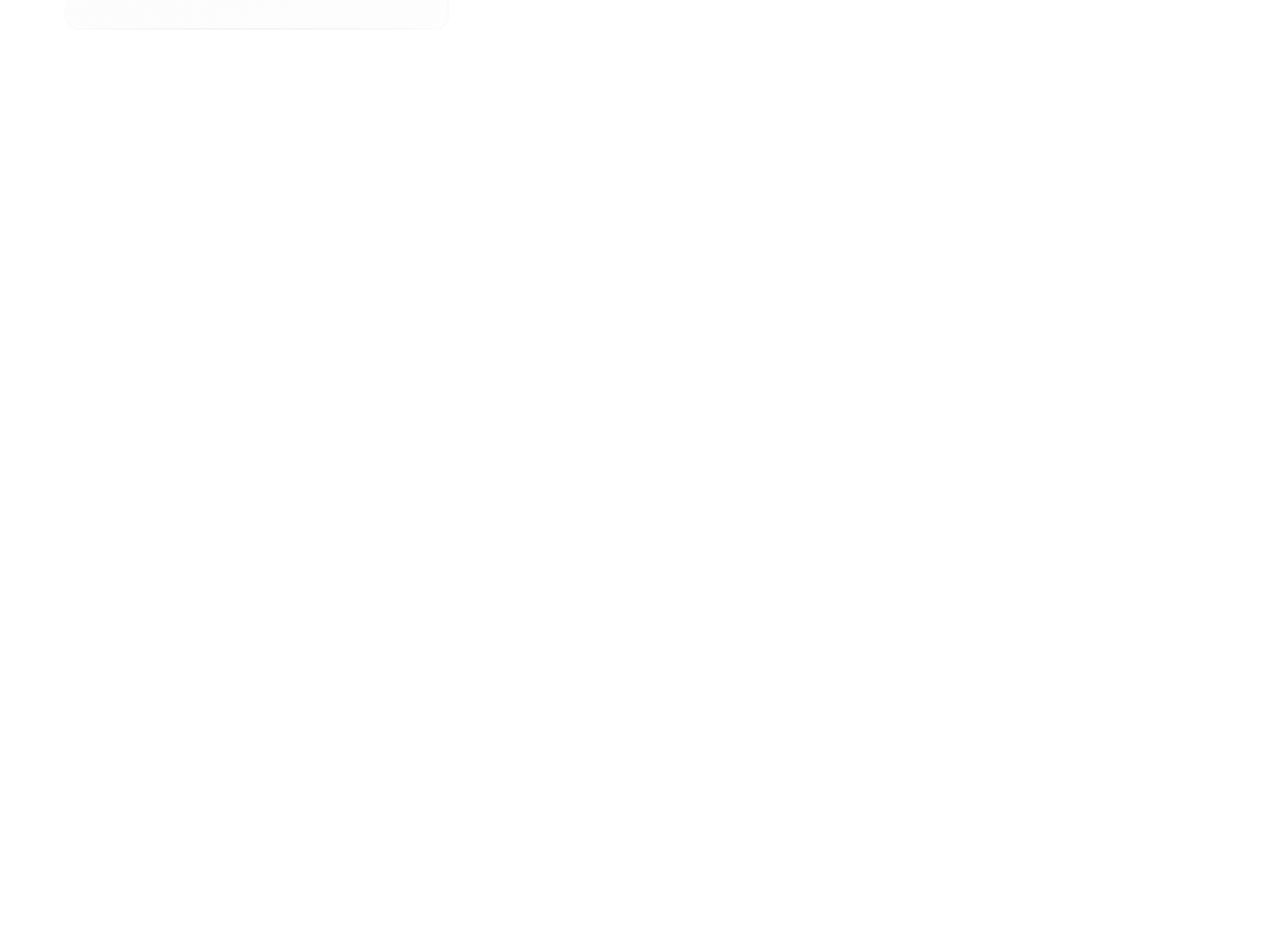
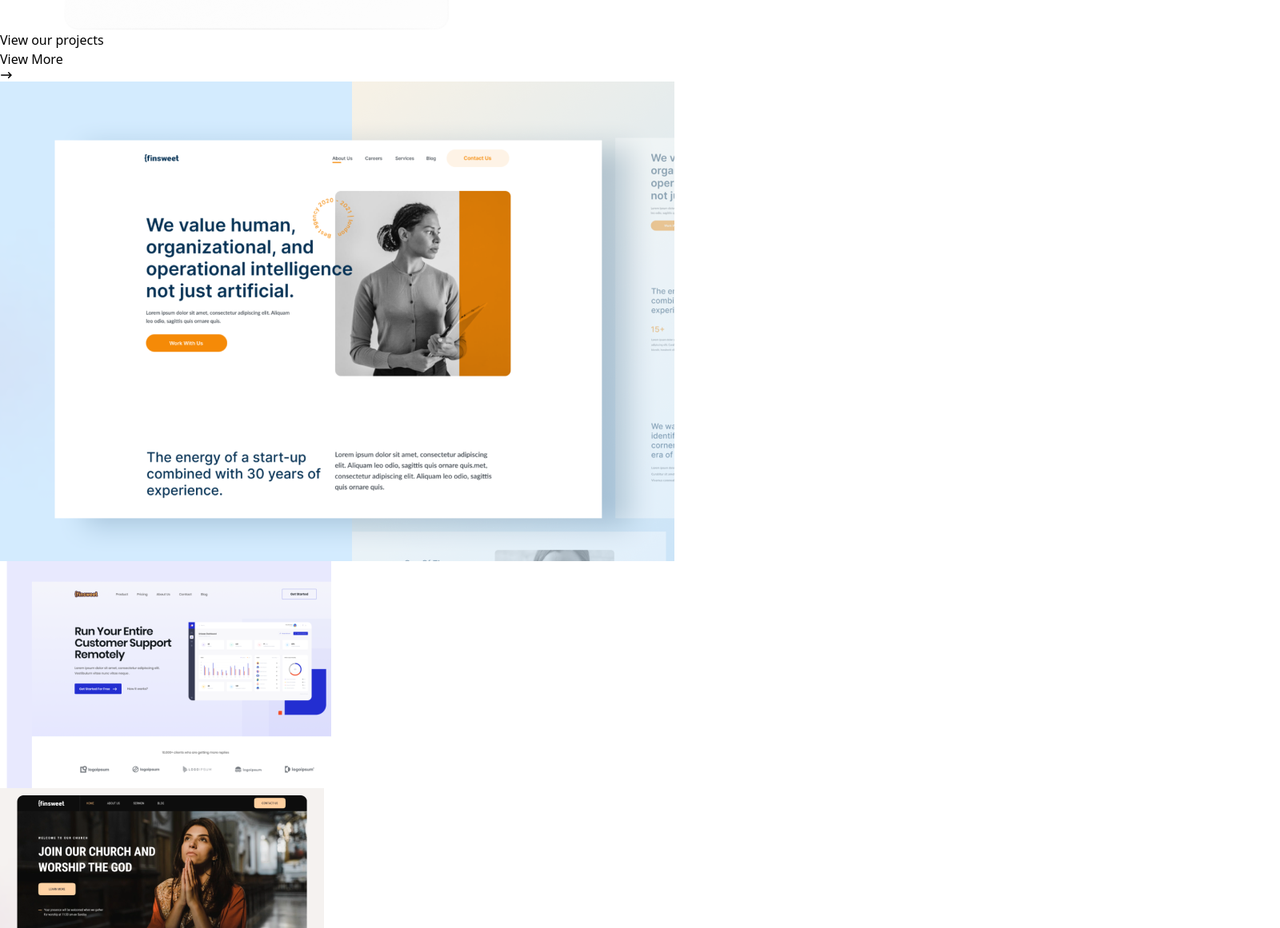
Before and after one commit to ja1423/bootstrap_exam_frontend, a Vue app: page / in a window 1280 px wide. Shown: the part 629-1790 px from the top of the page at 80% size, 1600 px wide, since content can reach past the window. Before the commit the page ends 800 px from the top, so only its background shows below. Built offline with nearby package versions, Linux system fonts and the light colour scheme.

Commit message:
projects

```diff
--- a/src/App.vue
+++ b/src/App.vue
@@ -1,6 +1,7 @@
 <script setup>
 import Header from "./components/Header.vue"
 import Intro from "./components/Intro.vue"
+import Projects from "./components/Projects.vue"
 </script>
 
 <template>
@@ -10,6 +11,10 @@
         <Intro />
       </div>
 
+      <div>
+        <Projects />
+      </div>
+
 
 
 </template>
--- a/src/components/Intro.vue
+++ b/src/components/Intro.vue
@@ -1,6 +1,6 @@
 <template>
   <div class="container mx-auto">
-    <div class="bg-[#1C1E53] flex h-[700px]  items-center ">
+    <div class="bg-[#1C1E53] flex py-[126px]  items-center  justify-between">
       <div class="left_side gap-5 mx-auto  ">
         <h1 class="font-bold text-[54px] text-white mb-6 max-w-[450px]">
           Building stellar websites for early startups
--- /dev/null
+++ b/src/components/Projects.vue
@@ -0,0 +1,39 @@
+<template>
+  <div class="container mx-auto">
+    <div class="my-12">
+      <div class="flex justify-between ">
+        <h2 class="text-3xl px-8 ">View our projects</h2>
+        <div class="flex gap-4">
+          <button>View More</button>
+          <svg class="my-3"
+            xmlns="http://www.w3.org/2000/svg"
+            width="1em"
+            height="1em"
+            viewBox="0 0 16 16"
+          >
+            <path
+              fill="black"
+              fill-rule="evenodd"
+              d="M10.159 10.72a.75.75 0 1 0 1.06 1.06l3.25-3.25L15 8l-.53-.53l-3.25-3.25a.75.75 0 0 0-1.061 1.06l1.97 1.97H1.75a.75.75 0 1 0 0 1.5h10.379z"
+              clip-rule="evenodd"
+            />
+          </svg>
+        </div>
+      </div>
+
+      <div class="flex px-24 py-8">
+        <div>
+            <img src="/img/card1.png" alt="">
+        </div>
+        <div class="gap-4">
+            <img  class="px-4" src="/img/card2.png" alt="">
+            <img class="px-6 py-7" src="/img/card3.png" alt="">
+        </div>
+      </div>
+    </div>
+  </div>
+</template>
+
+<script setup></script>
+
+<style lang="scss" scoped></style>
--- a/src/style.css
+++ b/src/style.css
@@ -2,9 +2,6 @@
 @tailwind components;
 @tailwind utilities;
 
-.container {
-  @apply w-[1600px] mx-auto;
-}
 
 .poppins-thin {
   font-family: "Poppins", sans-serif;
```
Also changed, not shown: src/components/View_Projects.Vue (deleted, +0 -15 lines).
